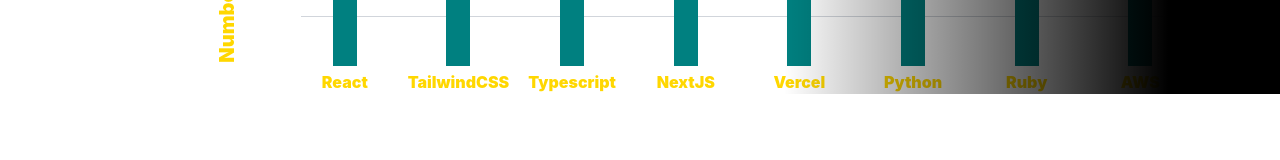
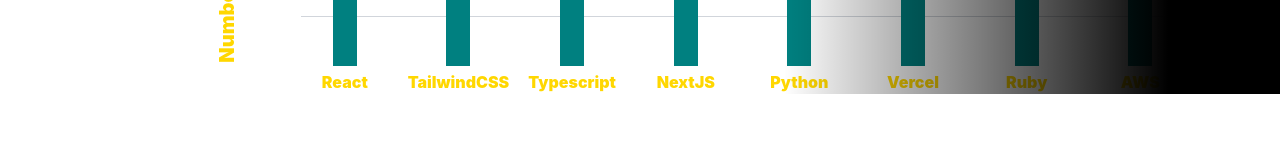
Before and after one commit to DavidChristopherNelson/david-nelson-portfolio, a React (Vite) app: page / in a window 1280 px wide. Shown: the part 1958-2118 px from the top of the page. Built offline with nearby package versions, Linux system fonts and the light colour scheme; a web font is replaced by a local one.

Commit message:
Modified content.

```diff
--- a/src/App.tsx
+++ b/src/App.tsx
@@ -41,8 +41,8 @@
     { name: "TailwindCSS", frequency: 3 },
     { name: "Typescript", frequency: 3 },
     { name: "NextJS", frequency: 2 },
+    { name: "Python", frequency: 2 },
     { name: "Vercel", frequency: 2 },
-    { name: "Python", frequency: 2 },
     { name: "Ruby", frequency: 2 },
     { name: "AWS", frequency: 2 },
     { name: "Kotlin", frequency: 1 },
```
